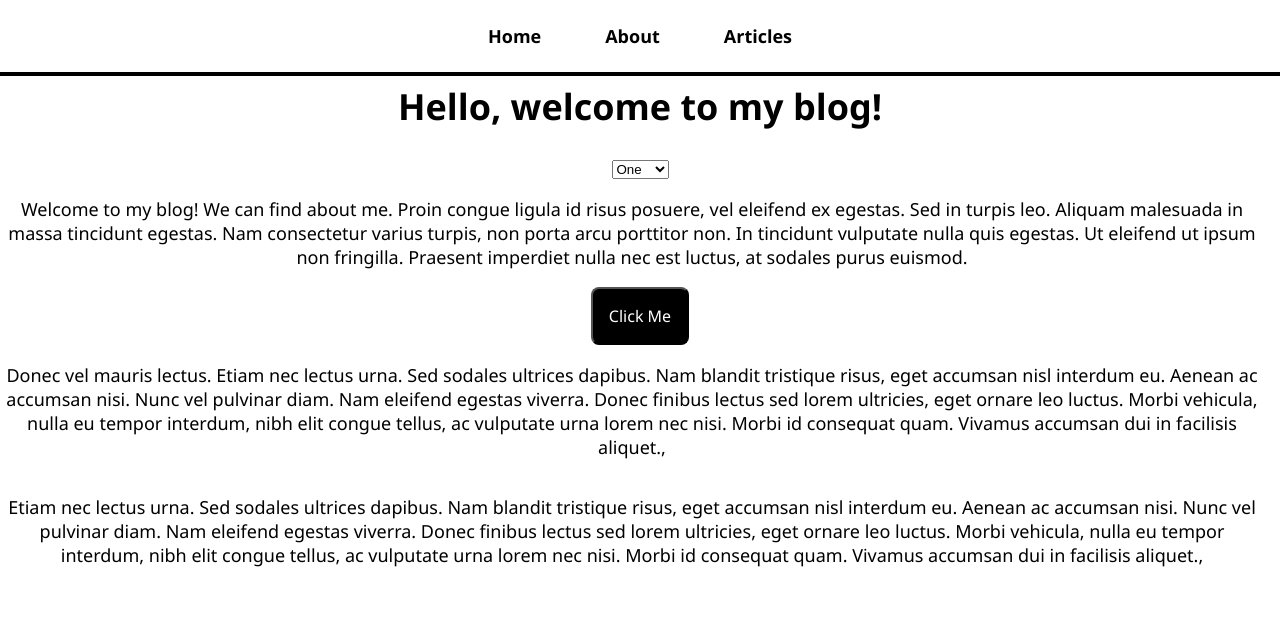
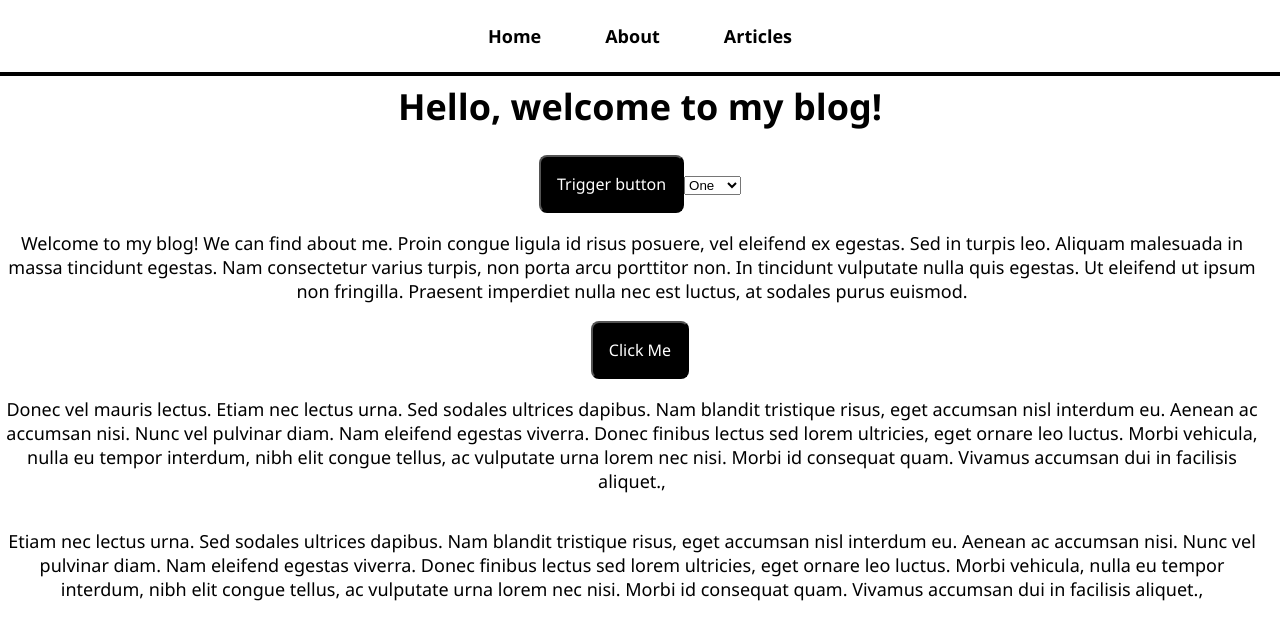
Before and after one commit to AssemSuper/30github, a React (Create React App) app: page / in a window 1280 px wide. Shown: the top 640 px of the page. Built offline with nearby package versions, Linux system fonts and the light colour scheme.

Commit message:
14 of Commit

```diff
--- a/src/pages/HomePage.js
+++ b/src/pages/HomePage.js
@@ -1,7 +1,9 @@
 const HomePage = () => (
+
     <>
     <button>Click Me</button>
     <h1>Hello, welcome to my blog!</h1>
+    <button>Trigger button</button>
     <select>
             <option value="1">One</option>
             <option value="2">Two</option>
```
